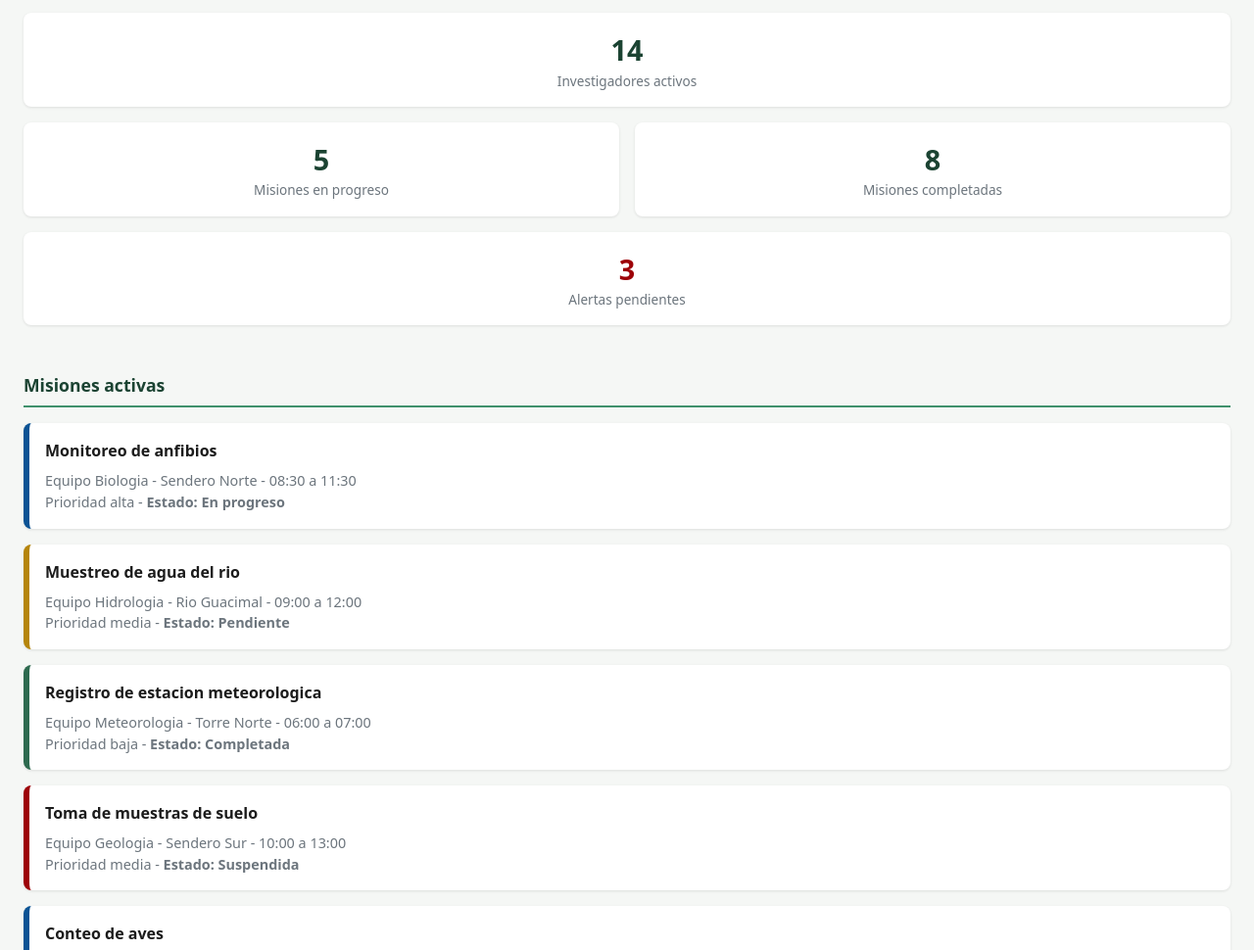
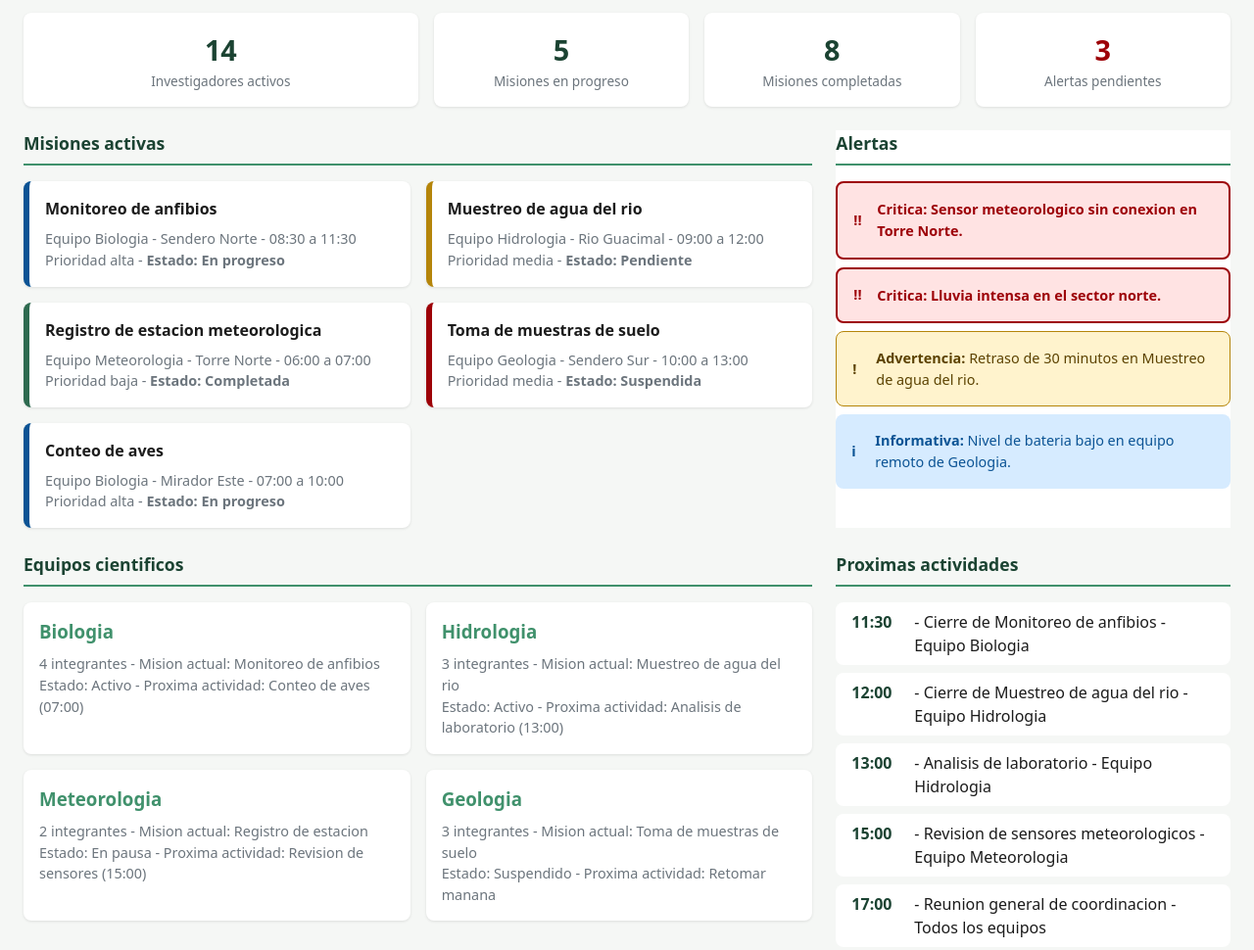
Before and after one commit to AndreinaLeal/tarea1-interfaces-adaptables, a plain HTML site: page caso1/index.html in a window 1280 px wide. Shown: the part 241-1211 px from the top of the page at 98% size. Drawn offline with Linux system fonts and the light colour scheme.

Commit message:
Implementar CSS Grid para escritorio y ajustes de tablet con media queries mobile-first

```diff
--- a/caso1/css/estilos.css
+++ b/caso1/css/estilos.css
@@ -349,3 +349,72 @@ main h2 {
   padding: var(--espaciado-sm);
   font-size: 0.85rem;
 }
+
+/* ===========================
+   TABLET: 601px en adelante
+   =========================== */
+@media (min-width: 601px) {
+  .resumen__indicadores {
+    flex-wrap: nowrap;
+  }
+
+  .indicador {
+    flex: 1 1 0;
+  }
+
+  .indicador--grande {
+    flex-basis: auto;
+  }
+
+  .equipos__lista {
+    display: grid;
+    grid-template-columns: repeat(2, 1fr);
+    gap: var(--espaciado-sm);
+  }
+
+  .agenda__lista li {
+    font-size: 1rem;
+  }
+}
+
+/* ===========================
+   ESCRITORIO: 1024px en adelante
+   Estructura principal con CSS Grid
+   =========================== */
+@media (min-width: 1024px) {
+  main {
+    display: grid;
+    grid-template-columns: 2fr 1fr;
+    grid-template-areas:
+      "resumen  resumen"
+      "misiones alertas"
+      "equipos  agenda";
+    gap: var(--espaciado-md);
+    padding: var(--espaciado-md);
+  }
+
+  main section,
+  main aside {
+    padding: 0;
+  }
+
+  #resumen { grid-area: resumen; }
+  #misiones { grid-area: misiones; }
+  #alertas { grid-area: alertas; }
+  #equipos { grid-area: equipos; }
+  #agenda { grid-area: agenda; }
+
+  .equipos__lista {
+    grid-template-columns: repeat(2, 1fr);
+  }
+
+  .misiones__lista {
+    display: grid;
+    grid-template-columns: repeat(2, 1fr);
+    gap: var(--espaciado-sm);
+  }
+
+  .navegacion__lista {
+    justify-content: center;
+  }
+}
```
